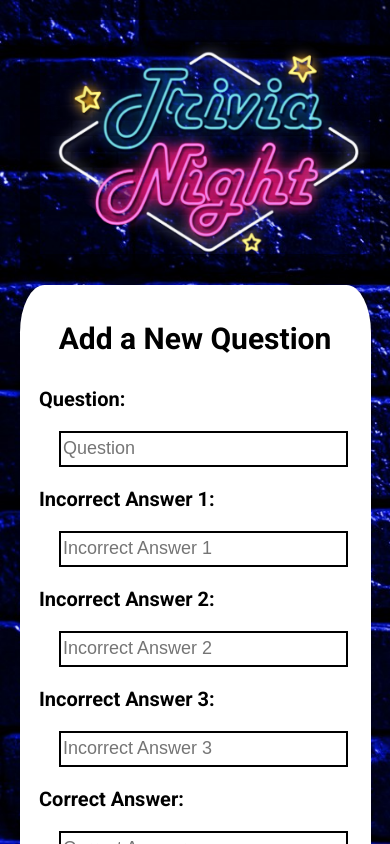
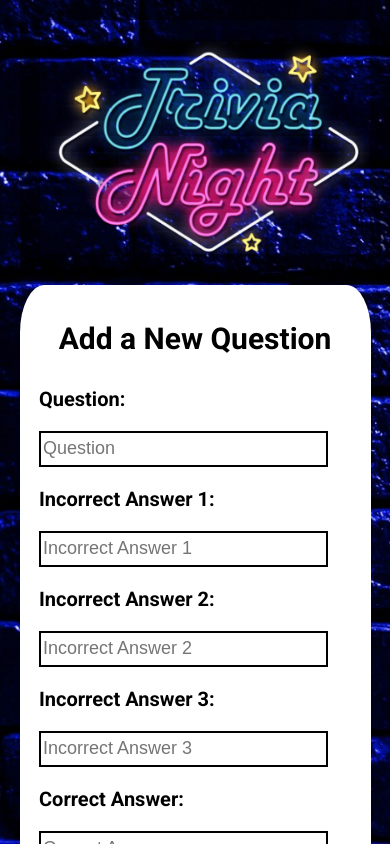
Before and after one commit to cagallo/trivia-night-ui, a React (Create React App) app: page /form in a window 390 px wide. Built offline with nearby package versions, Linux system fonts and the light colour scheme.

Commit message:
Add responsive design

```diff
--- a/src/styles/App.css
+++ b/src/styles/App.css
@@ -21,6 +21,7 @@
   .App {
     display: flex;
     flex-direction: column;
+    overflow-x: hidden;
   }
 
 }
--- a/src/styles/Form.css
+++ b/src/styles/Form.css
@@ -69,6 +69,7 @@ form {
 
 .question-input {
   width: 100%;
+  margin-left: 0;
 }
 
 .label-form {
```
